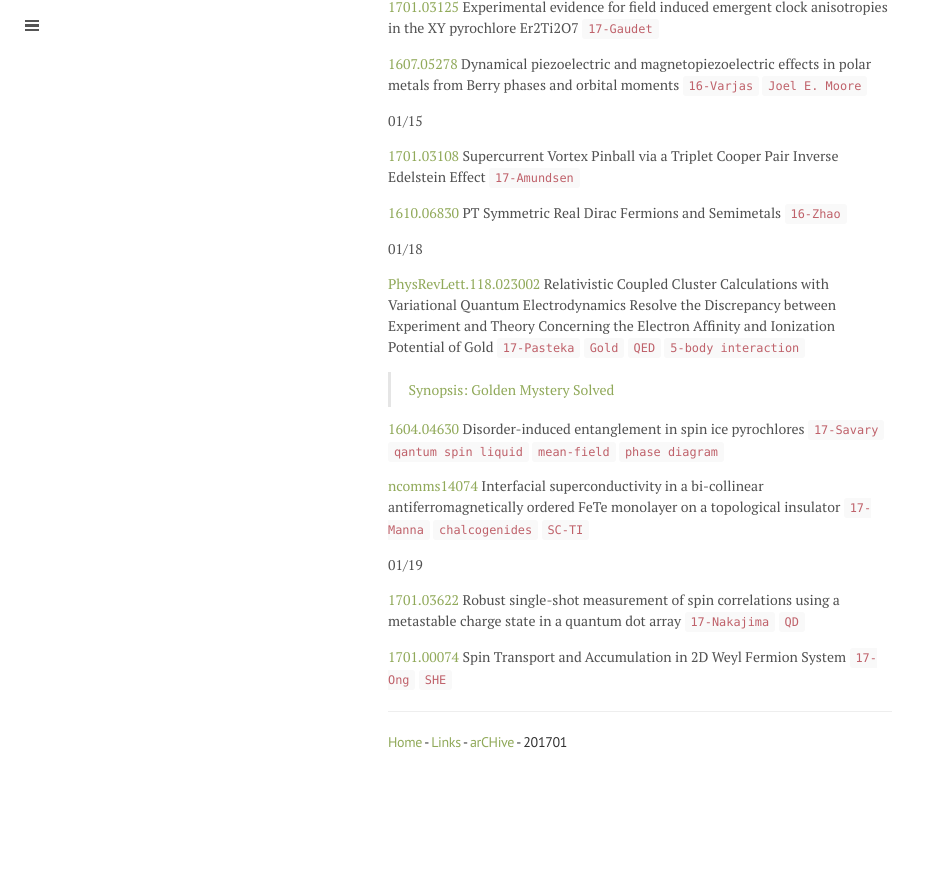
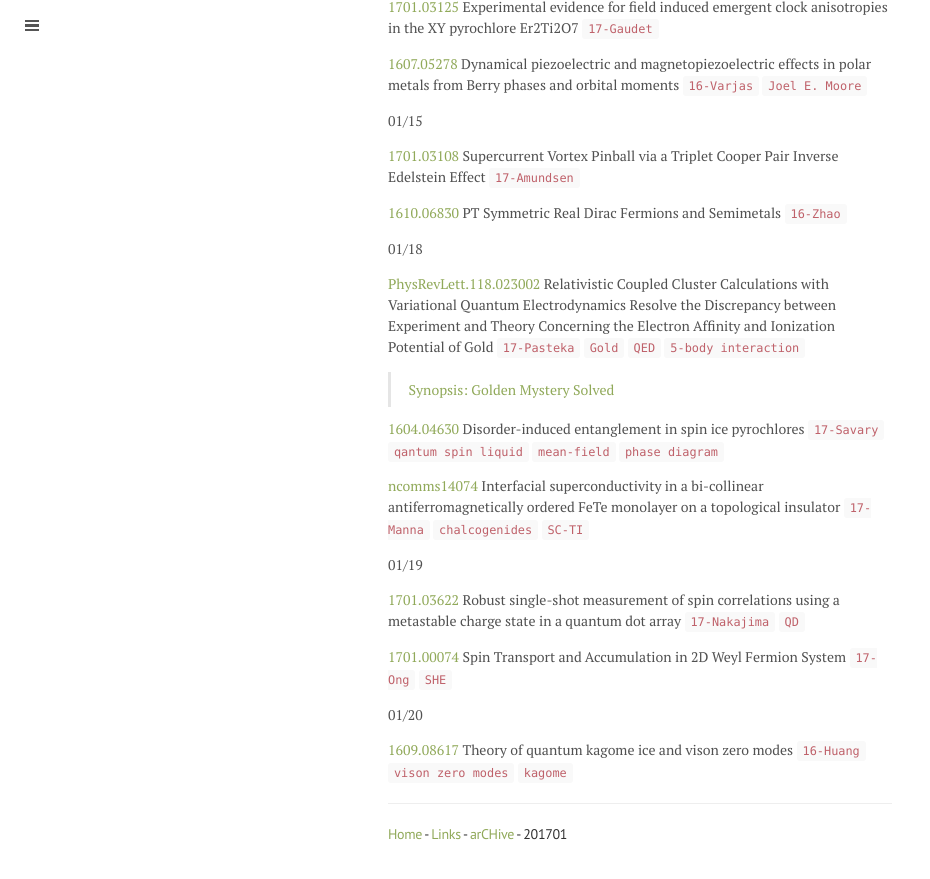
Before and after one commit to qkrwlsghdcjsworlt/work, a Jekyll site: the page built from 201701.md, in a window 1280 px wide and 900 px high, scrolled down 2236 px. Shown: the top 879 px of the window, without its empty margins (0-930 px from the left). Built offline with Jekyll 4.4.1, drawn with Linux system fonts in a browser that asks for light colours; before the commit the page ends 3043 px from its top, so only the background shows below that.

Commit message:
“update”

```diff
--- a/201701.md
+++ b/201701.md
@@ -120,6 +120,12 @@ metastable charge state in a quantum dot array `17-Nakajima` `QD`
 
 [1701.00074](https://arxiv.org/abs/1701.00074) Spin Transport and Accumulation in 2D Weyl Fermion System `17-Ong` `SHE`
 
+01/20
+
+[1609.08617](https://arxiv.org/abs/1609.08617) Theory of quantum kagome ice and vison zero modes `16-Huang` `vison zero modes` `kagome`
+
+
+
 
 ---
 
```
